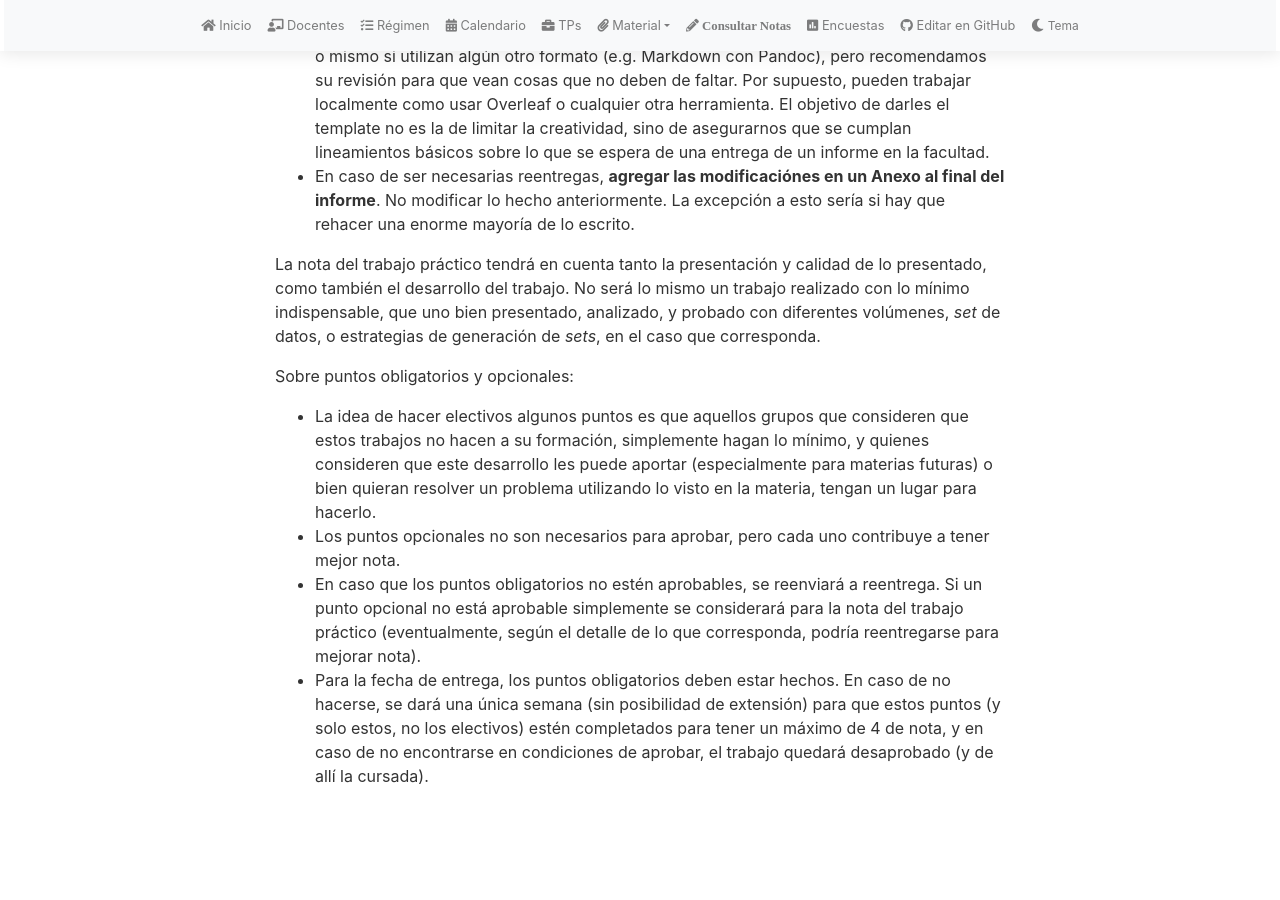
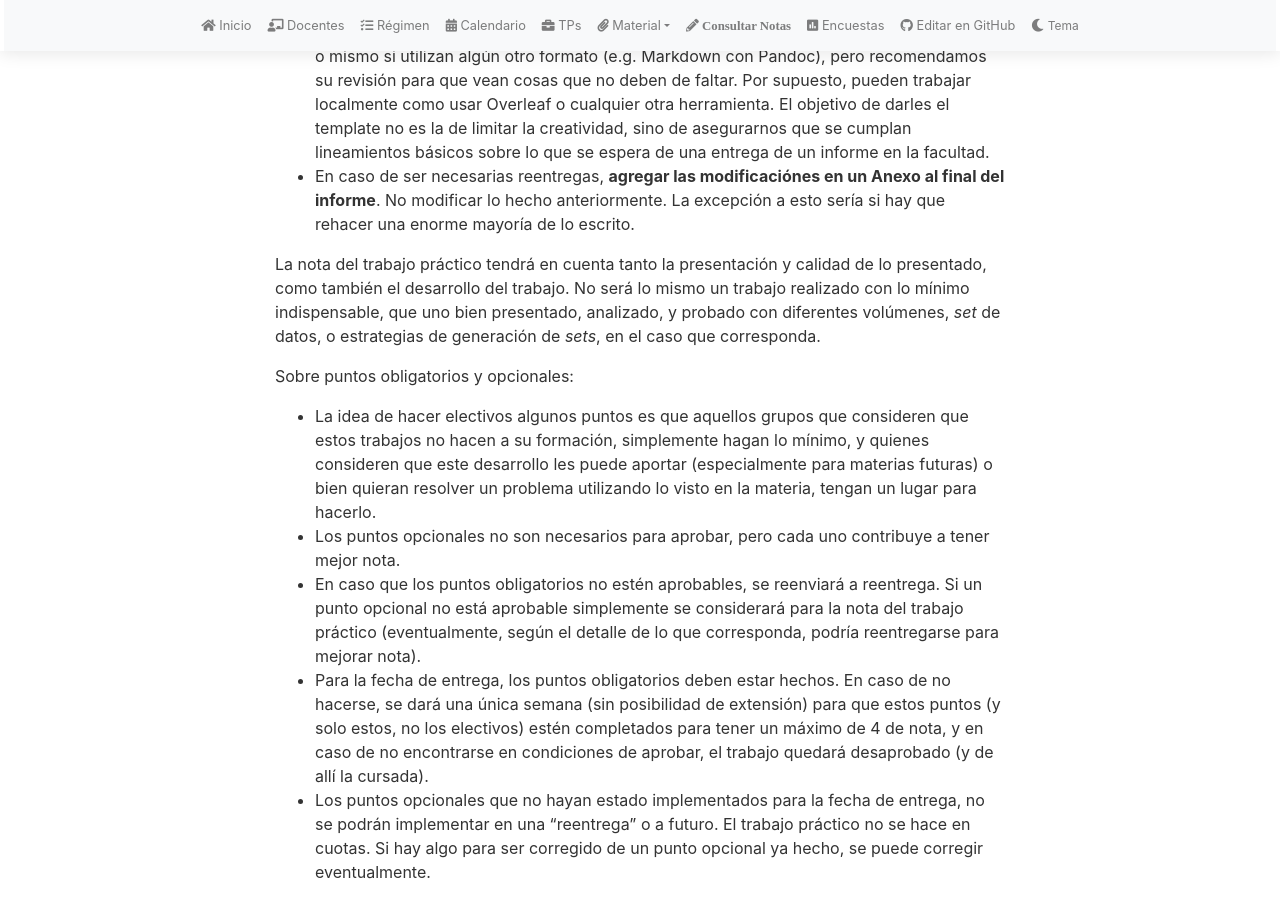
Before and after one commit to algoritmos-rw/tda_bg, a Jekyll site: the page built from tps/2026_2/tp1.md, in a window 1280 px wide and 900 px high, scrolled down 1984 px. Built offline with Jekyll 4.4.1, drawn with Linux system fonts in a browser that asks for light colours; nearby versions of some CDN libraries; our own code applies the rules of GitHub Pages for plain Markdown files; before the commit the page ends 2788 px from its top, so only the background shows below that.

Commit message:
Aclaracion opcionales (por si acaso)

```diff
--- a/tps/2026_2/tp1.md
+++ b/tps/2026_2/tp1.md
@@ -79,3 +79,4 @@ Sobre puntos obligatorios y opcionales:
 * Los puntos opcionales no son necesarios para aprobar, pero cada uno contribuye a tener mejor nota.
 * En caso que los puntos obligatorios no estén aprobables, se reenviará a reentrega. Si un punto opcional no está aprobable simplemente se considerará para la nota del trabajo práctico (eventualmente, según el detalle de lo que corresponda, podría reentregarse para mejorar nota).
 * Para la fecha de entrega, los puntos obligatorios deben estar hechos. En caso de no hacerse, se dará una única semana (sin posibilidad de extensión) para que estos puntos (y solo estos, no los electivos) estén completados para tener un máximo de 4 de nota, y en caso de no encontrarse en condiciones de aprobar, el trabajo quedará desaprobado (y de allí la cursada).
+* Los puntos opcionales que no hayan estado implementados para la fecha de entrega, no se podrán implementar en una "reentrega" o a futuro. El trabajo práctico no se hace en cuotas. Si hay algo para ser corregido de un punto opcional ya hecho, se puede corregir eventualmente.
```
